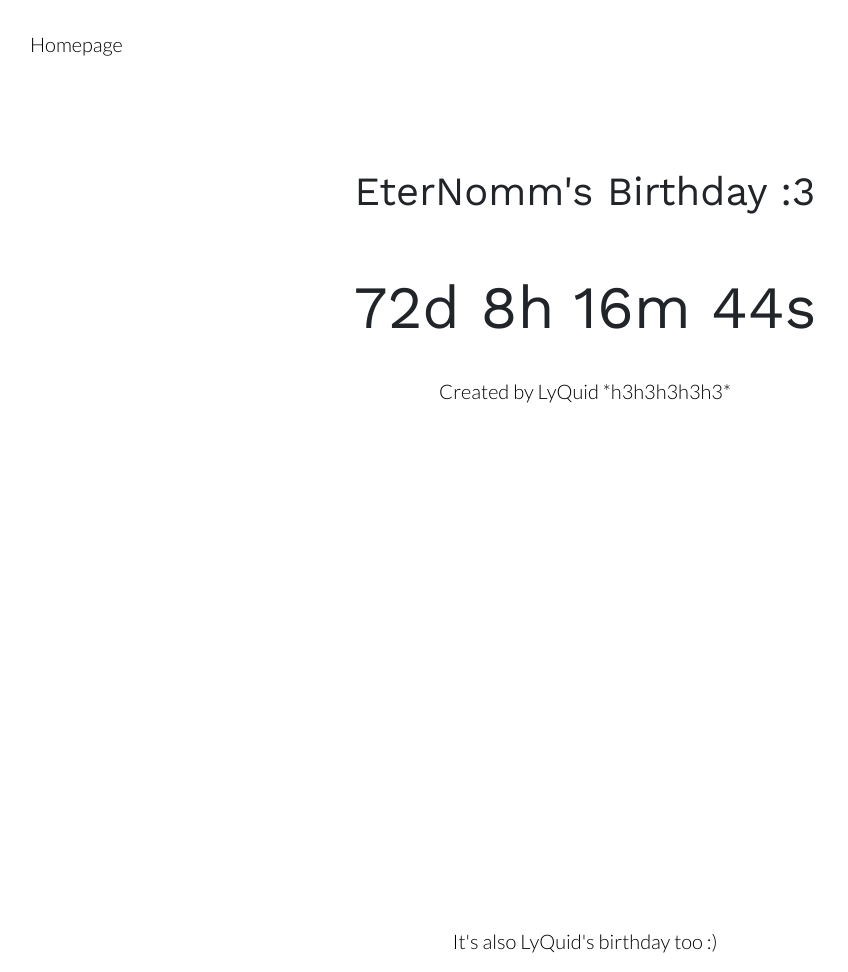
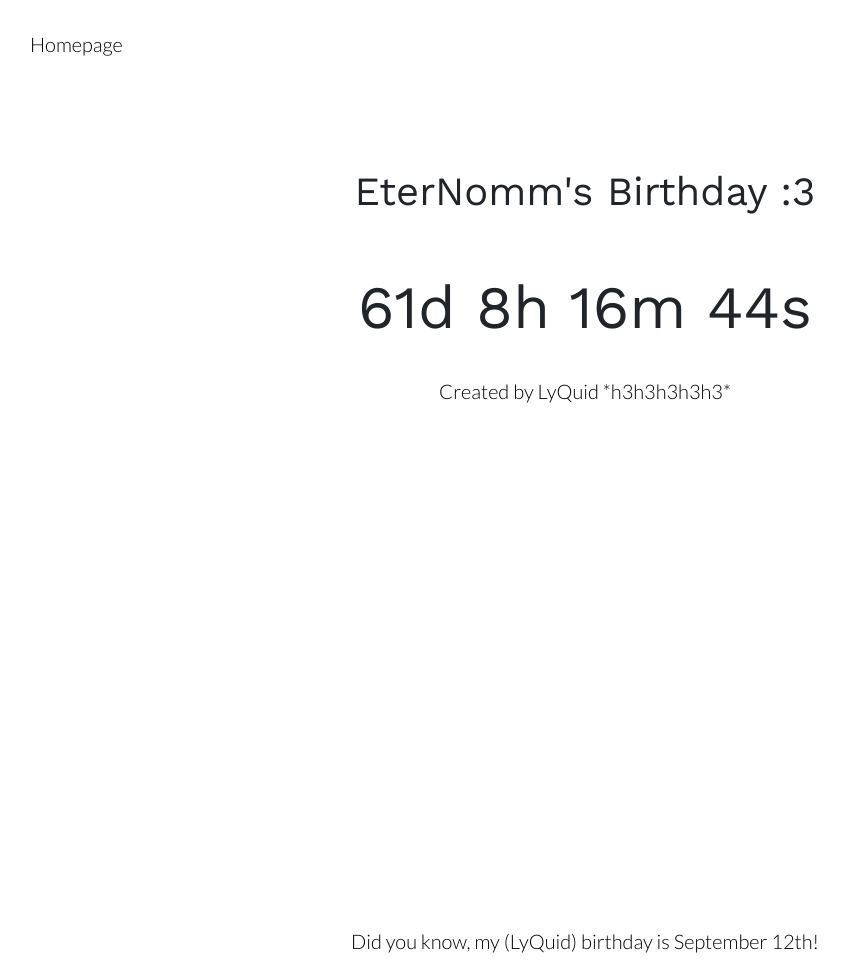
Before and after one commit to EterNomm/website, a plain HTML site: page random/birthday/index.html in a window 1280 px wide. Shown: the whole page, without its empty margins (55-903 px from the left). Drawn offline with nearby package versions, Linux system fonts and the light colour scheme.

Commit message:
Update index.html

```diff
--- a/random/birthday/index.html
+++ b/random/birthday/index.html
@@ -78,7 +78,7 @@
     <!-- Script -->
     <script>
         // Set date
-        var countDownDate = new Date("Sep 12, 2022 00:00:00").getTime();
+        var countDownDate = new Date("Sep 01, 2022 00:00:00").getTime();
         // Update every 1 second
         var x = setInterval(function() {
             // Get today's date anf time
@@ -125,7 +125,7 @@
     <br>
     <br>
     <br>
-    <p>It's also LyQuid's birthday too :)</p>
+    <p>Did you know, my (LyQuid) birthday is September 12th!</p>
 
     <!-- Main JS -->
     <script src="../../js/app.min.js"></script>
```
